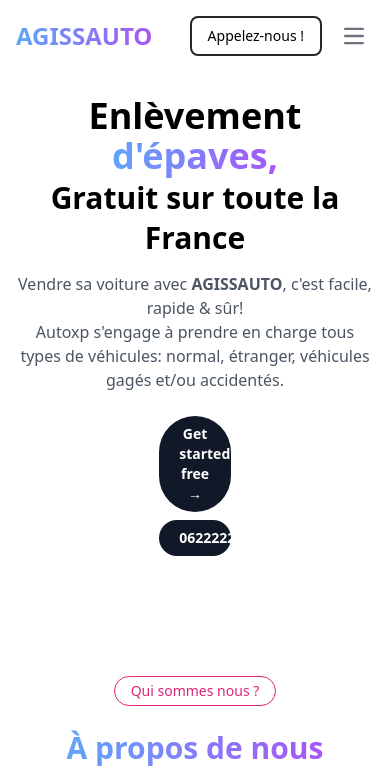
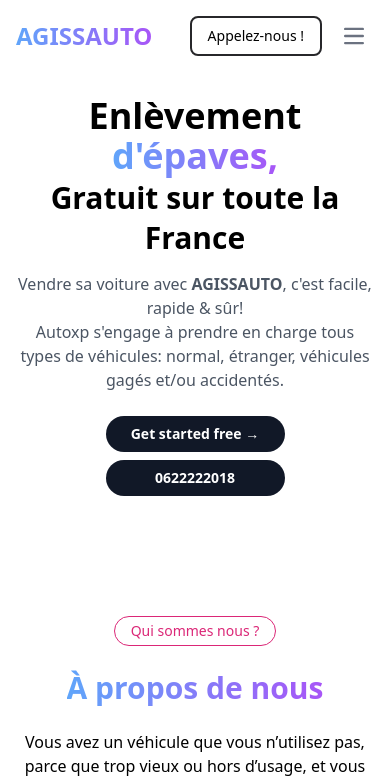
Before and after one commit to kando-o/RS_DEPANNAGE, a React (Vite) app: page / in a window 390 px wide. Shown: the top 782 px of the page. Built offline with nearby package versions, Linux system fonts and the light colour scheme.

Commit message:
enhancing responsive for hero section

```diff
--- a/src/components/Hero.jsx
+++ b/src/components/Hero.jsx
@@ -42,18 +42,17 @@
         ref={(el) => textRefs.current[2] = el}
         className="text-base md:text-lg lg:text-xl text-gray-600 mb-6 md:mb-8 max-w-3xl mx-auto"
       >
-        Autoxp s'engage à prendre en charge tous types de véhicules: normal, étranger, véhicules gagés et/ou accidentés.
+        Autoxp s'engage à prendre en charge tous types de véhicules: normal, étranger, véhicules gagés et/ou accidentés.
       </p>
-      <div className='flex flex-col w-[20%] mx-auto gap-2'>
+      <div className="flex flex-col w-[50%] md:w-[50%] lg:w-[30%] mx-auto gap-2">
         <button
           ref={buttonRef}
-          className="bg-gray-900 text-white font-semibold py-2 px-5 md:py-3 md:px-6 rounded-full text-sm md:text-lg hover:bg-gray-800 transition-colors"
+          className="bg-gray-900 text-white font-semibold py-2 px-5 sm:py-3 sm:px-6 rounded-full text-sm sm:text-base md:text-lg hover:bg-gray-800 transition-colors"
         >
           Get started free →
         </button>
         <button
-          ref={buttonRef}
-          className="bg-gray-900 text-white font-semibold py-2 px-5 md:py-3 md:px-6 rounded-full text-sm md:text-lg"
+          className="bg-gray-900 text-white font-semibold py-2 px-5 sm:py-3 sm:px-6 rounded-full text-sm sm:text-base md:text-lg"
           disabled
         >
           0622222018
```
